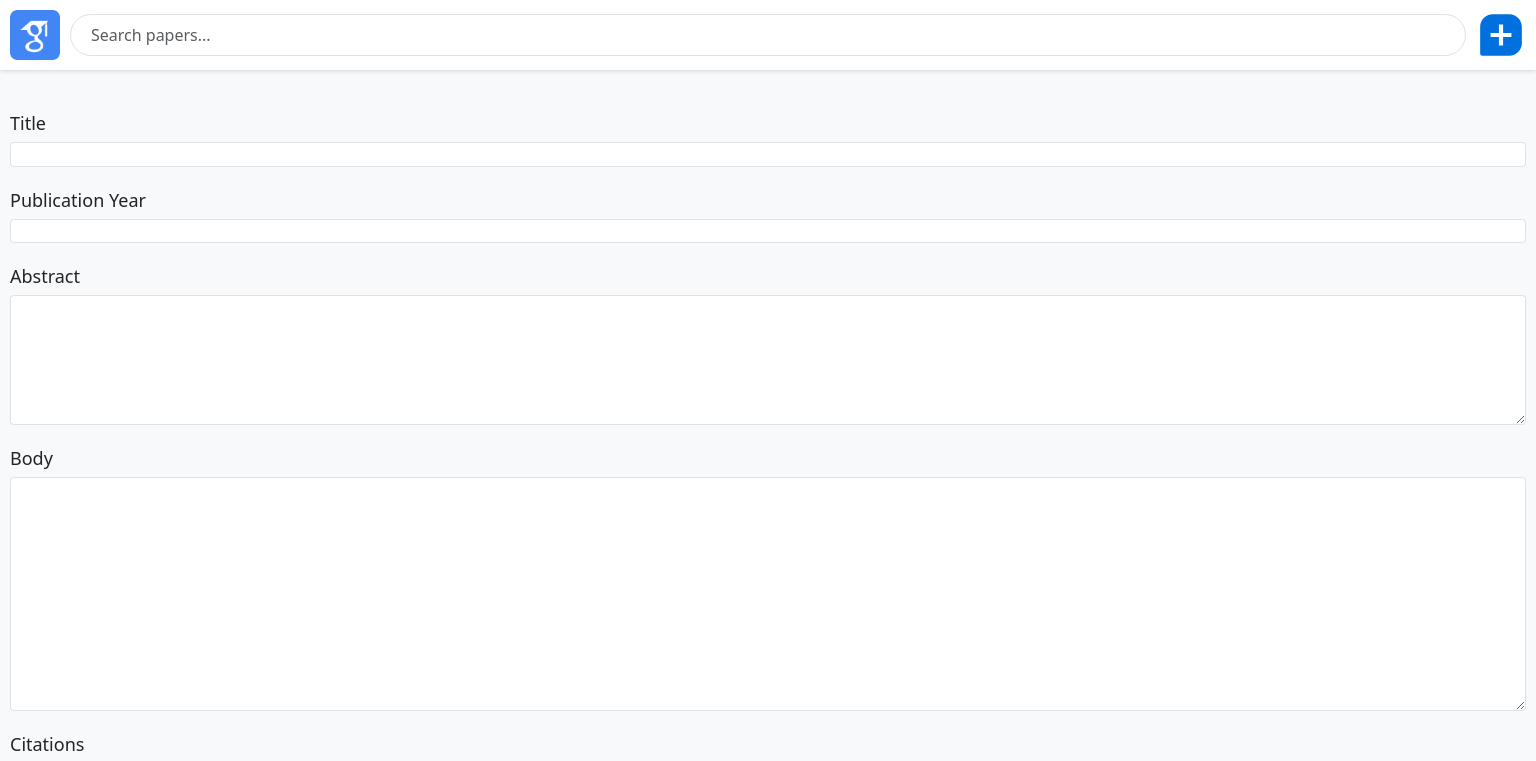
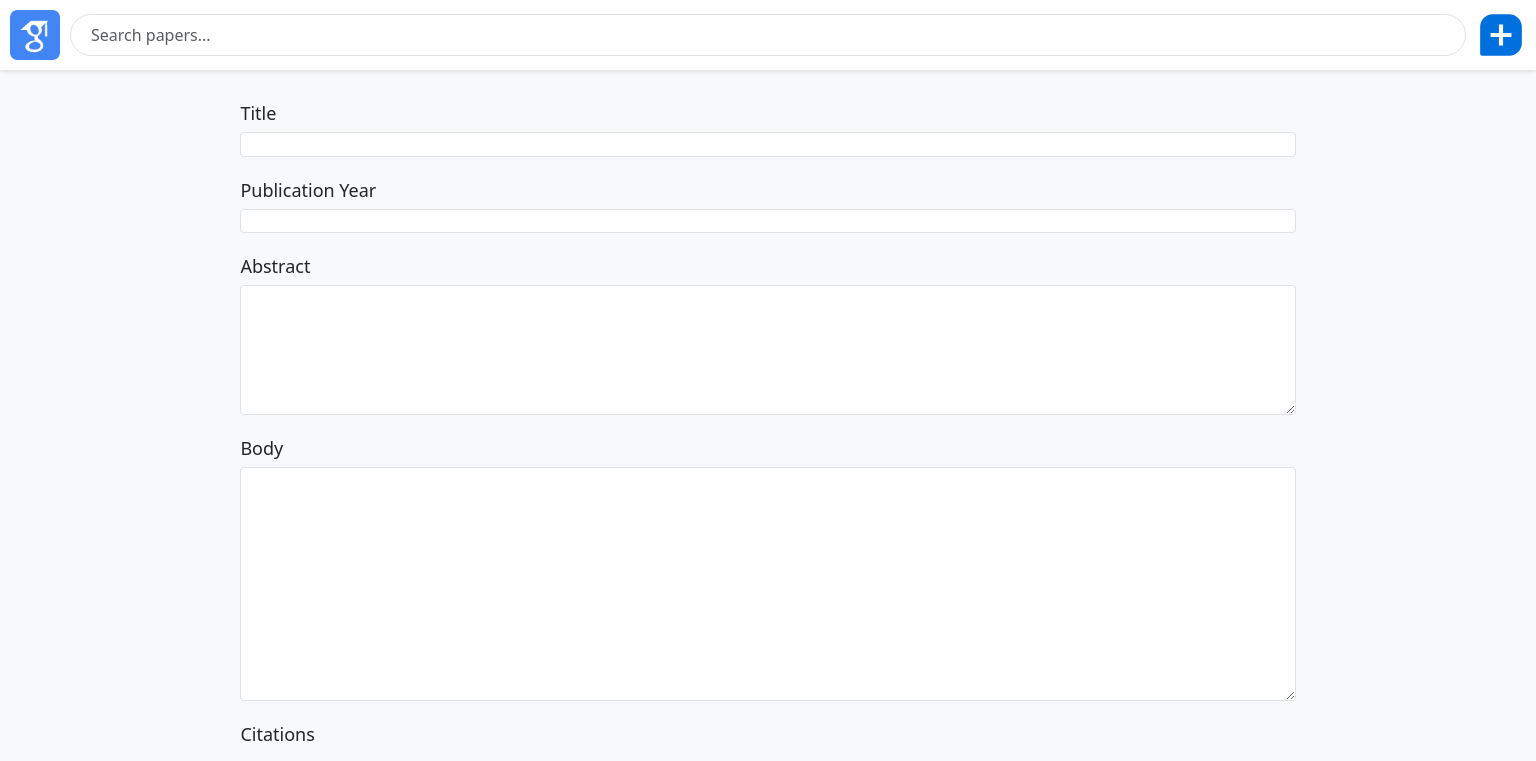
Before and after one commit to MehdiJmlkh/PaperDooni, a React (Vite) app in the folder google-scholar/: page /articles/new in a window 1536 px wide. Shown: the top 761 px of the page. Built offline with nearby package versions, Linux system fonts and the light colour scheme.

Commit message:
feat(ui): add left and right margin to layout

```diff
--- a/google-scholar/src/components/SimpleCard/SimpleCard.css
+++ b/google-scholar/src/components/SimpleCard/SimpleCard.css
@@ -4,5 +4,5 @@
   border-bottom: 1px solid #804900;
   padding: 3rem;
   min-height: 1vh;
-  margin: 3rem;
+  margin: 3rem 0;
 }
--- a/google-scholar/src/pages/Layout/Layout.css
+++ b/google-scholar/src/pages/Layout/Layout.css
@@ -4,3 +4,21 @@
   min-height: 100vh;
   background-color: var(--background-color);
 }
+
+.page {
+  padding: 0 5.5rem;
+}
+
+@media (min-width: 1024px) {
+  .page {
+    padding-left: 10%;
+    padding-right: 10%;
+  }
+}
+
+@media (min-width: 1440px) {
+  .page {
+    padding-left: 15%;
+    padding-right: 15%;
+  }
+}
--- a/google-scholar/src/pages/Layout/Layout.tsx
+++ b/google-scholar/src/pages/Layout/Layout.tsx
@@ -7,7 +7,9 @@ const Layout = () => {
   return (
     <body className="page-container">
       <Header />
-      <Outlet />
+      <div className="page">
+        <Outlet />
+      </div>
       <Footer />
     </body>
   );
```
